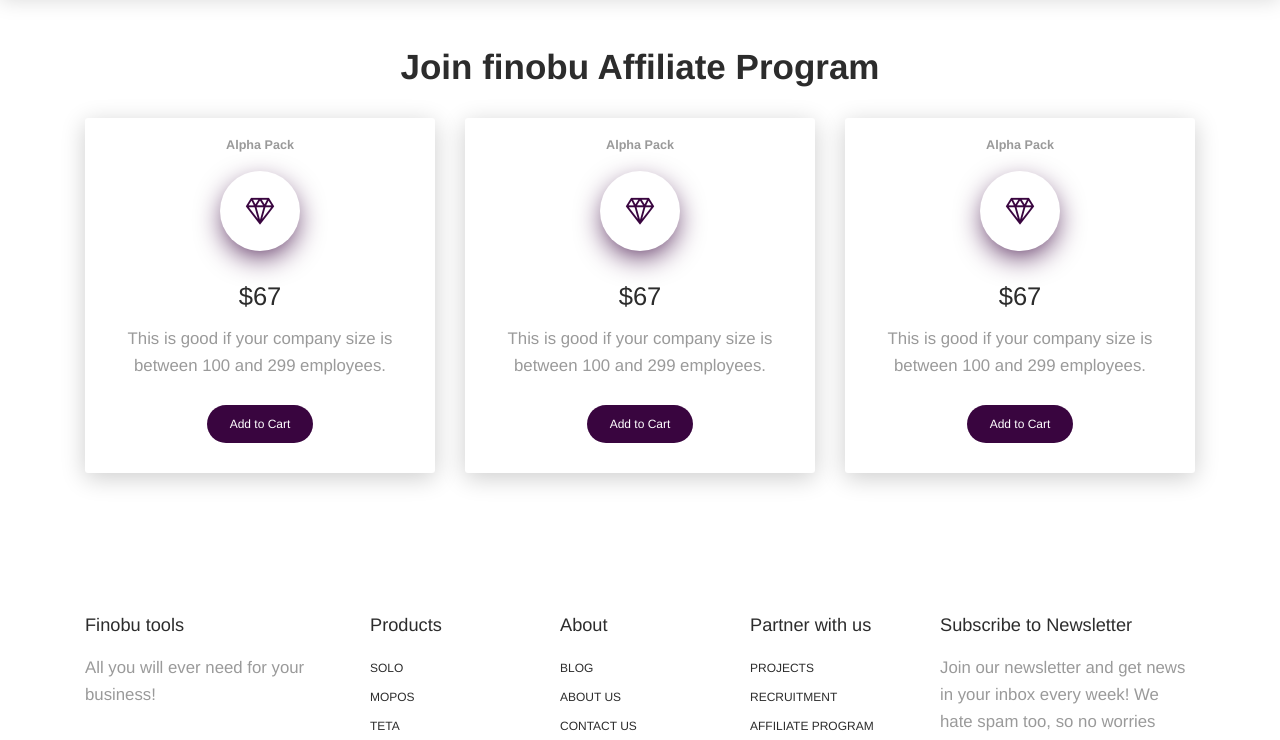
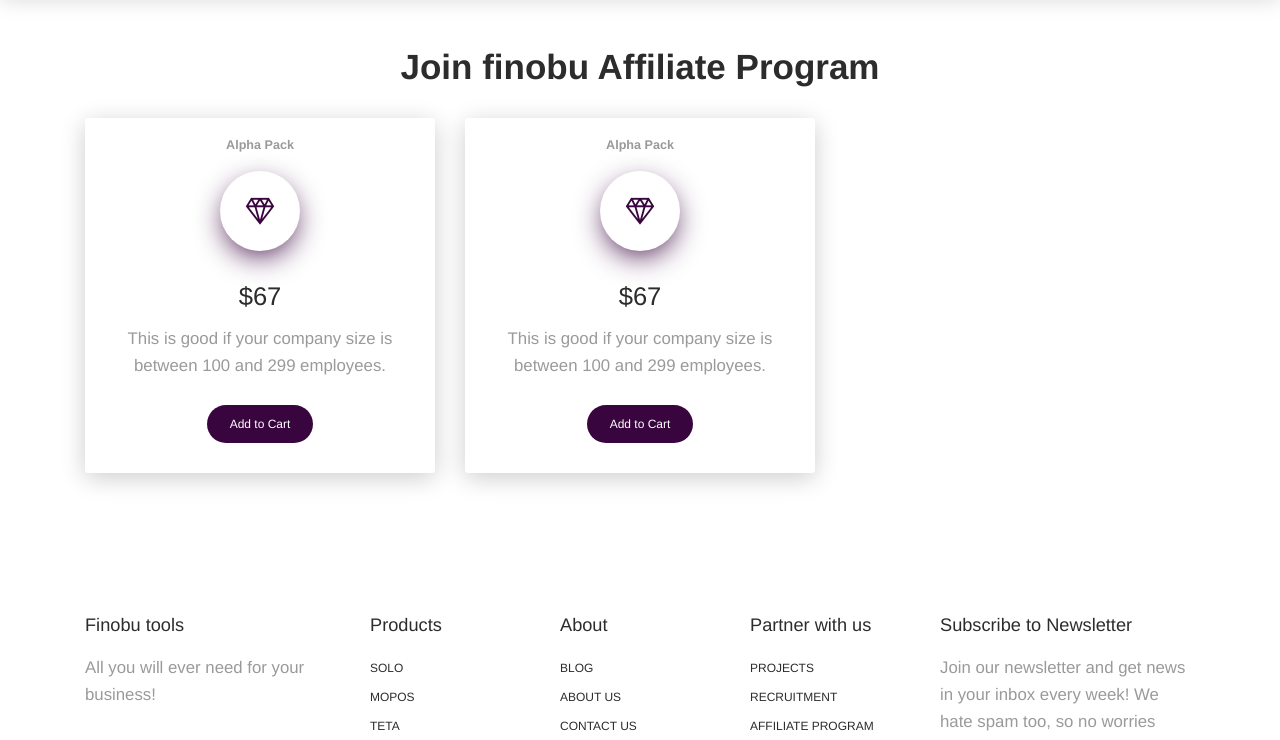
Before and after one commit to nicodemus-opon/finobu, a PHP site: page /affiliates/index.php in a window 1280 px wide. Shown: the part 64-804 px from the top of the page. Run offline with PHP 8.4, Linux system fonts and the light colour scheme; some libraries are stand-ins or nearby versions.

Commit message:
2019-03-03T09:11

```diff
--- a/affiliates/index.php
+++ b/affiliates/index.php
@@ -43,20 +43,7 @@ include('../includes/navbar.php');
                     </div>
                 </div>
             </div>
-            <div class="col-md-6 col-lg-4">
-                <div class="card card-pricing">
-                    <div class="card-body">
-                        <h6 class="category">Alpha Pack</h6>
-                        <div class="icon icon-primary">
-                            <i class="now-ui-icons objects_diamond"></i>
-                        </div>
-                        <h3 class="card-title">$67</h3>
-                        <p class="card-description">
-                            This is good if your company size is between 100 and 299 employees.</p>
-                        <a href="#pablo" class="btn btn-primary btn-round">Add to Cart</a>
-                    </div>
-                </div>
-            </div>
+
         </div>
 
     </div>
```
